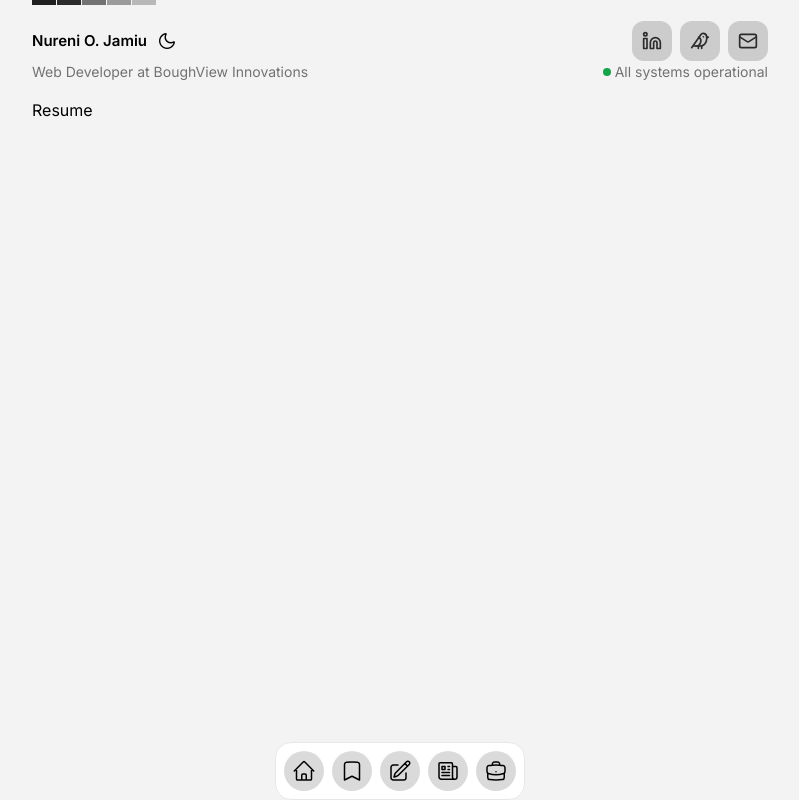
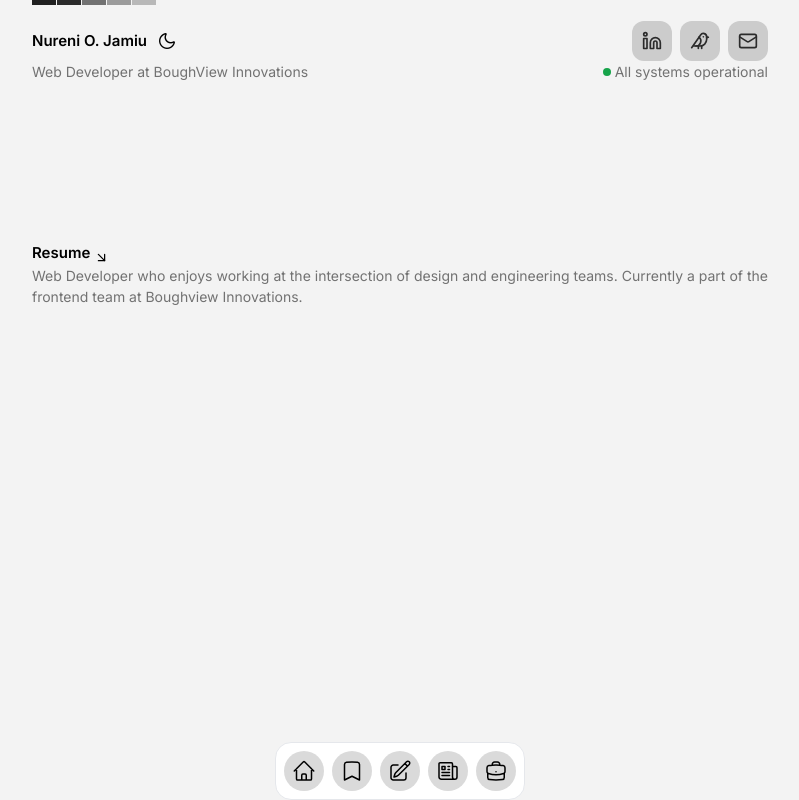
Before and after one commit to NureniJamiu/portfolio-v.3.0, a Next.js app: page /resume in a window 1280 px wide. Shown: the whole page, without its empty margins (240-1039 px from the left). Built offline with nearby package versions, Linux system fonts and the light colour scheme.

Commit message:
add title to page

```diff
--- a/src/app/notes/page.jsx
+++ b/src/app/notes/page.jsx
@@ -1,7 +1,12 @@
+import PageTitle from "@/components/custom/PageTitle";
 import React from "react";
 
 const Page = () => {
-  return <div>Notes</div>;
+  return (
+    <div>
+      <PageTitle title="Notes" description="Short-form thoughts and updates." />
+    </div>
+  );
 };
 
 export default Page;
--- a/src/app/posts/page.jsx
+++ b/src/app/posts/page.jsx
@@ -1,7 +1,12 @@
+import PageTitle from "@/components/custom/PageTitle";
 import React from "react";
 
 const Page = () => {
-  return <div>Posts</div>;
+  return (
+    <div>
+      <PageTitle title="Posts" description="" />
+    </div>
+  );
 };
 
 export default Page;
--- a/src/app/resume/page.jsx
+++ b/src/app/resume/page.jsx
@@ -1,7 +1,15 @@
+import PageTitle from "@/components/custom/PageTitle";
 import React from "react";
 
 const Page = () => {
-  return <div>Resume</div>;
+  return (
+    <div>
+      <PageTitle
+        title="Resume"
+        description="Web Developer who enjoys working at the intersection of design and engineering teams. Currently a part of the frontend team at Boughview Innovations."
+      />
+    </div>
+  );
 };
 
 export default Page;
```
